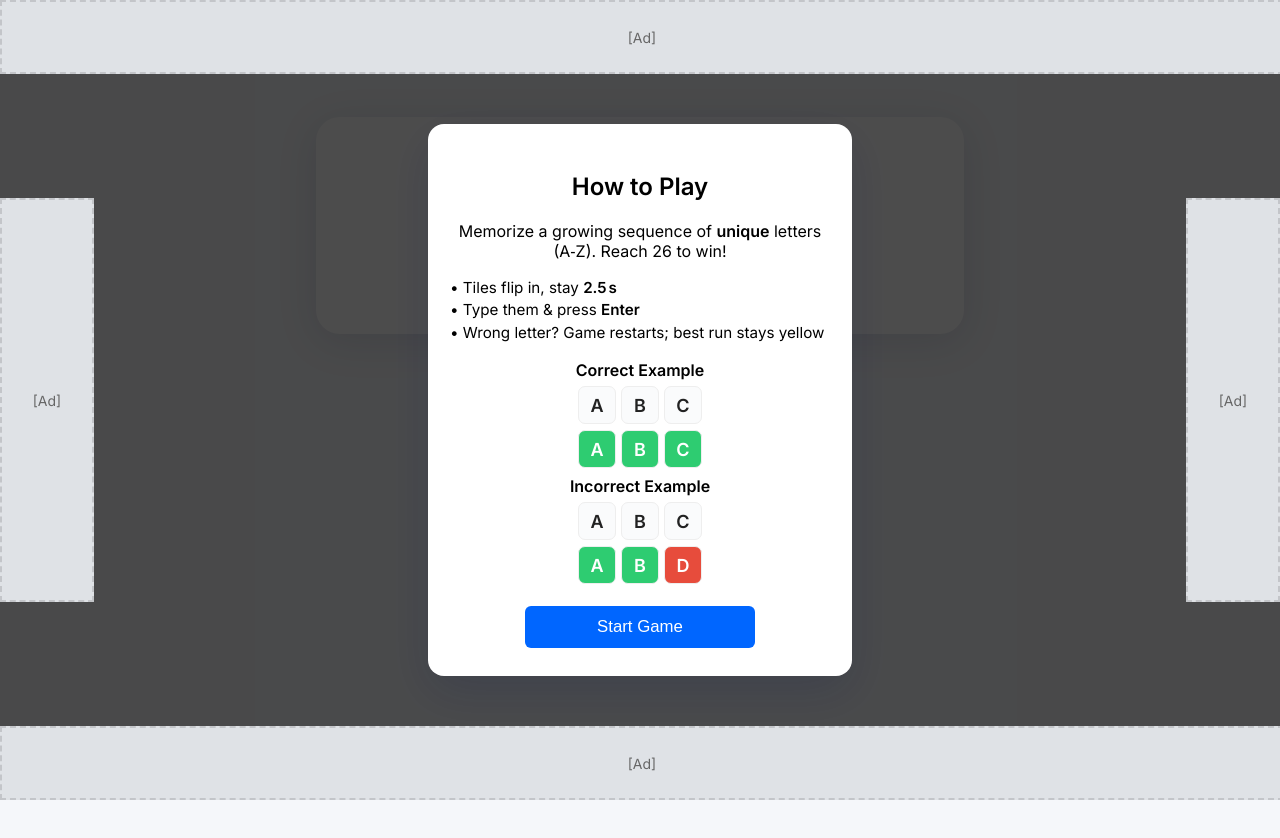
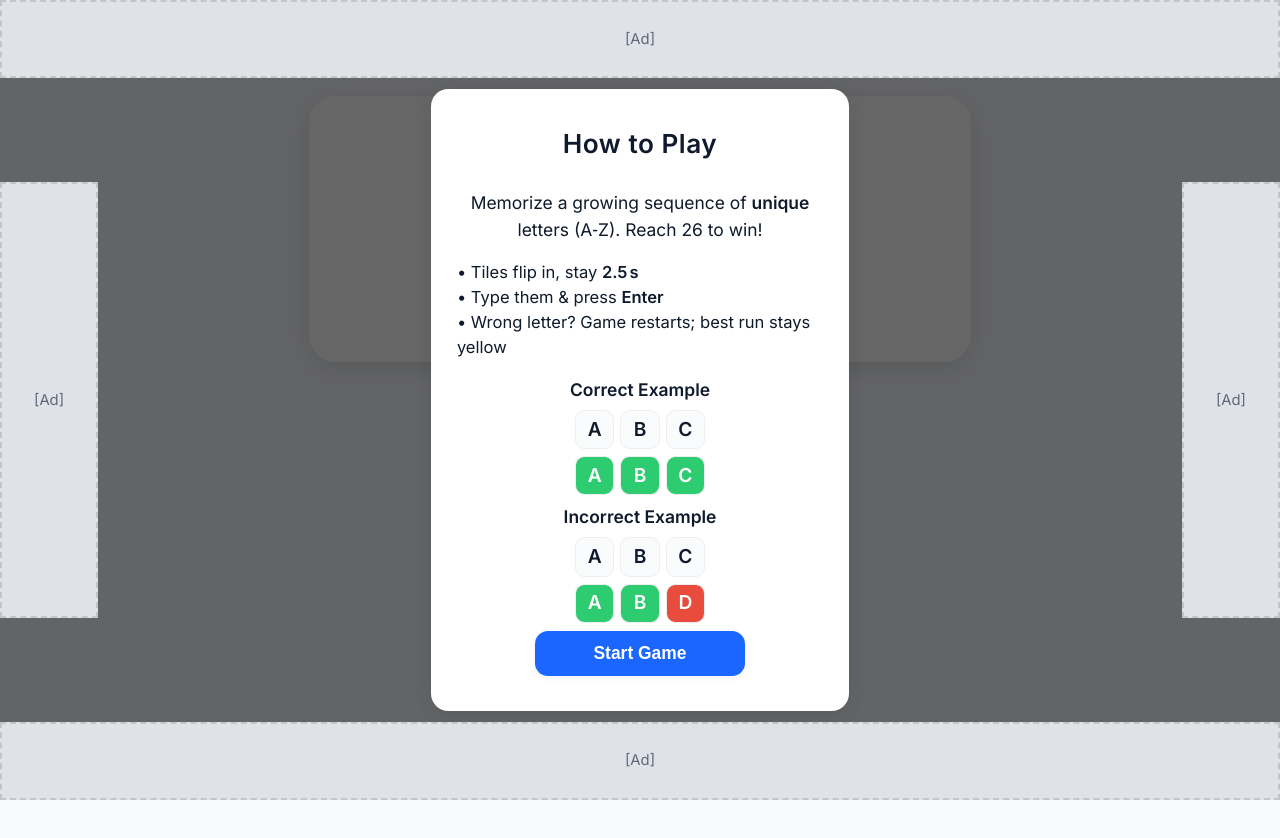
Before and after one commit to kyleksmith21/alpha-focus, a plain HTML site: page index.html in a window 1280 px wide. After the commit the page ends 800 px from the top, so only its background shows below. Drawn offline with nearby package versions, Linux system fonts and the light colour scheme.

Commit message:
Update css in index.html

```diff
--- a/index.html
+++ b/index.html
@@ -6,255 +6,283 @@
   <meta name="viewport" content="width=device-width, initial-scale=1" />
   <link href="https://fonts.googleapis.com/css2?family=Inter:wght@400;600&display=swap" rel="stylesheet" />
   <style>
+    /* =============================================
+   Alpha Focus – Modernized CSS (June 2025)
+   — Sleek, minimal & fully responsive —
+   ============================================= */
+
+  /* Custom properties — tweak once, theme everywhere */
   :root {
-      --primary: #0066ff;
-      --status-green: #43d48a;
-      --status-yellow: #ffd43b;
-      --status-gray: #e2e2e2;
-      --tile-front: #fff;
-      --tile-back: #dfe2e6;
-      --correct: #2ecc71;
-      --wrong: #e74c3c;
-      --modal-bg: rgba(0, 0, 0, 0.7);
+    /* palette */
+    --clr-primary-h: 220;
+    --clr-primary-s: 100%;
+    --clr-primary-l: 55%;
+    --clr-primary: hsl(var(--clr-primary-h) var(--clr-primary-s) var(--clr-primary-l));
+    --clr-bg: #f7f9fc;
+    --clr-surface: #ffffff;
+    --clr-surface-alt: #dfe2e6;
+    --clr-text: #0f1a2c;
+
+    --clr-success: #2ecc71;
+    --clr-warning: #ffd43b;
+    --clr-error:   #e74c3c;
+
+    --radius-xl: 1.5rem;
+    --radius-md: .75rem;
+
+    /* elevation */
+    --shadow-sm: 0 2px 6px rgb(16 22 26 / .06);
+    --shadow-md: 0 6px 24px rgb(16 22 26 / .12);
+
+    /* tile size */
+    --tile: 3rem;
+    --transition: .35s cubic-bezier(.45,.02,.6,1.01);
   }
 
-    html, body {
-      margin: 0;
-      padding: 0;
-      font-family: 'Inter', sans-serif;
-      background: #f5f7fa;
-      min-height: 100vh;
+  /* Dark‑mode support */
+  @media (prefers-color-scheme: dark) {
+    :root {
+      --clr-bg: #12141b;
+      --clr-surface: #1e212c;
+      --clr-surface-alt: #353946;
+      --clr-text: #eef1f5;
+      --shadow-sm: 0 2px 6px rgb(0 0 0 / .35);
+      --shadow-md: 0 8px 32px rgb(0 0 0 / .4);
+    }
   }
 
+  /* Reset & base styles */
+  *, *::before, *::after { box-sizing: border-box; }
+
+  html      { height: 100%; font-size: clamp(15px, 1.05vw + .25rem, 18px); }
+
   body {
-      padding-top: 85px;
-      padding-bottom: 85px;
+    min-height: 100%;
+    margin: 0;
+    padding-block: 5.5rem;        /* room for sticky ads */
+    font-family: "Inter", system-ui, sans-serif;
+    line-height: 1.55;
+    background: var(--clr-bg);
+    color: var(--clr-text);
+    -webkit-font-smoothing: antialiased;
+    text-rendering: optimizeLegibility;
   }
 
-    h1 {
-      margin: 0 0 24px;
-      text-align: center;
+  /* Headings */
+  h1, h2 {
     font-weight: 600;
-      color: #0e2340;
-      letter-spacing: .03em;
+    letter-spacing: .02em;
+    margin-block: 0 1.4rem;
   }
 
-    /* Ads */
-    .ad-placeholder {
-      background: var(--tile-back);
-      border: 2px dashed #c3c5c9;
+  h1 { text-align: center; font-size: 2rem; }
+
+  /* Advert placeholders — collapse on small viewports */
+  .ad-placeholder,
+  .ad-side {
     display: flex;
     align-items: center;
     justify-content: center;
-      color: #666;
-      font-size: 14px;
+    font-size: .85rem;
+    font-weight: 500;
+    color: #5f6878;
+    background: var(--clr-surface-alt);
+    border: 2px dashed #c3c5c9;
   }
 
   #ad-top, #ad-bottom {
     position: fixed;
-      left: 0;
-      width: 100%;
-      height: 70px;
+    inset-inline: 0;
+    height: 4.5rem;
     z-index: 120;
   }
 
-    #ad-top { top: 0; }
+  #ad-top    { top: 0; }
   #ad-bottom { bottom: 0; }
 
   .ad-side {
     position: fixed;
     top: 50%;
-      width: 90px;
-      height: 400px;
+    width: 5.625rem;             /* 90px */
+    height: 25rem;               /* 400px */
     transform: translateY(-50%);
-      background: var(--tile-back);
-      border: 2px dashed #c3c5c9;
-      display: flex;
-      align-items: center;
-      justify-content: center;
     z-index: 120;
-      color: #666;
-      font-size: 14px;
   }
 
-    #ad-left { left: 0; }
+  #ad-left  { left: 0; }
   #ad-right { right: 0; }
 
-    /* Game Card */
+  @media (max-width: 900px) {
+    .ad-side { display: none; }
+  }
+  @media (max-width: 600px) {
+    #ad-top, #ad-bottom { display: none; }
+    body { padding-block: 2rem; }
+  }
+
+  /* === Card (game container) === */
   .card {
-      width: 100%;
-      max-width: 600px;
-      margin: 32px auto;
-      background: #fff;
-      border-radius: 24px;
-      box-shadow: 0 8px 40px rgba(30, 30, 80, .12);
-      padding: 32px 24px 48px;
+    width: min(100%, 38rem);
+    margin-inline: auto;
+    background: var(--clr-surface);
+    border-radius: var(--radius-xl);
+    padding: 2.5rem 1.75rem 3.5rem;
+    box-shadow: var(--shadow-md);
     position: relative;
     z-index: 1;
   }
 
-    /* Status bar */
+  /* Status bar — dots */
   .status-bar {
-      display: flex;
-      gap: 6px;
-      justify-content: center;
-      margin: 18px 0;
+    display: grid;
+    grid-template-columns: repeat(26, 1fr);
+    gap: .35rem;
+    margin-block: 1.25rem 1.75rem;
+    max-width: 22rem;
+    margin-inline: auto;
   }
 
   .dot {
-      width: 22px;
-      height: 22px;
-      border-radius: 7px;
-      background: var(--status-gray);
-      border: 1px solid #ddd;
+    aspect-ratio: 1/1;
+    border-radius: .65rem;
+    background: #e2e2e2;
+    border: 1px solid #dbdbdb;
   }
 
-    .dot.green {
-      background: var(--status-green);
-      border-color: var(--status-green);
-    }
+  .dot.green  { background: var(--clr-success); border-color: var(--clr-success); }
+  .dot.yellow { background: var(--clr-warning); border-color: var(--clr-warning); }
 
-    .dot.yellow {
-      background: var(--status-yellow);
-      border-color: var(--status-yellow);
-    }
-
-    /* Tiles */
+  /* Sequence tiles */
   #sequence-tiles {
     display: flex;
-      gap: 8px;
+    flex-wrap: wrap;
+    gap: .5rem;
     justify-content: center;
-      flex-wrap: wrap;
-      min-height: 56px;
+    min-height: var(--tile);
   }
 
   .tile {
-      width: 48px;
-      height: 48px;
+    width: var(--tile);
+    height: var(--tile);
     position: relative;
     transform-style: preserve-3d;
-      transition: transform .4s cubic-bezier(.45, .02, .6, 1.01);
+    transition: transform var(--transition);
   }
 
   .face {
     position: absolute;
-      width: 100%;
-      height: 100%;
-      display: flex;
-      align-items: center;
-      justify-content: center;
-      border-radius: 10px;
+    inset: 0;
+    display: grid;
+    place-content: center;
+    border-radius: var(--radius-md);
     font-weight: 600;
-      font-size: 20px;
+    font-size: 1.25rem;
+    user-select: none;
     backface-visibility: hidden;
-      box-shadow: 0 1px 3px rgba(0, 0, 0, .07);
+    box-shadow: var(--shadow-sm);
   }
 
-    .front {
-      background: var(--tile-front);
-      color: #111;
+  .front { background: var(--clr-surface); }
+  .back  { background: var(--clr-surface-alt); transform: rotateY(180deg); }
+
+  .flipped { transform: rotateY(180deg); }
+
+  .correct { background: var(--clr-success) !important; color: #fff !important; }
+  .wrong   { background: var(--clr-error) !important;   color: #fff !important; }
+
+  /* Buttons */
+  .btn,
+  .modal-btn {
+    display: inline-block;
+    width: min(12rem, 80%);
+    padding-block: .7rem;
+    font-size: 1rem;
+    font-weight: 600;
+    border: 0;
+    border-radius: var(--radius-md);
+    color: #fff;
+    cursor: pointer;
+    background: var(--clr-primary);
+    box-shadow: var(--shadow-sm);
+    transition: transform .15s ease, box-shadow .25s ease;
+    text-align: center;
   }
 
-    .back {
-      background: var(--tile-back);
-      color: #111;
-      transform: rotateY(180deg);
+  .btn:hover,
+  .modal-btn:hover {
+    transform: translateY(-2px);
+    box-shadow: 0 6px 20px rgb(0 0 0 / .15);
   }
 
-    .flipped { transform: rotateY(180deg); }
-    .correct { background: var(--correct) !important; color: #fff !important; }
-    .wrong { background: var(--wrong) !important; color: #fff !important; }
+  .btn:active,
+  .modal-btn:active { transform: translateY(0); }
 
-    /* Buttons */
-    .btn {
-      display: block;
-      margin: 16px auto 0;
-      padding: 11px 0;
-      width: 200px;
-      font-size: 1.05em;
-      font-weight: 500;
-      background: var(--primary);
-      color: #fff;
-      border: none;
-      border-radius: 8px;
-      cursor: pointer;
-    }
+  .btn.hide { display: none !important; }
 
-    .hide { display: none !important; }
-
-    /* Modal */
+  /* Modals */
   .modal-bg {
     position: fixed;
-      top: 0;
-      left: 0;
-      width: 100vw;
-      height: 100vh;
-      background: var(--modal-bg);
-      display: flex;
-      align-items: center;
-      justify-content: center;
+    inset: 0;
+    background: rgb(0 0 0 / .6);
+    display: grid;
+    place-content: center;
     z-index: 110;
+    padding: 1.5rem;
   }
 
   .modal {
-      background: #fff;
-      border-radius: 16px;
-      max-width: 380px;
-      width: 90vw;
-      padding: 28px 22px;
+    background: var(--clr-surface);
+    border-radius: var(--radius-lg, 1rem);
+    width: min(90vw, 24rem);
+    padding: 2rem 1.5rem;
     text-align: center;
-      box-shadow: 0 16px 48px rgba(10, 20, 80, .15);
+    box-shadow: var(--shadow-md);
   }
 
-    .modal-btn {
-      margin-top: 14px;
-      padding: 11px 0;
-      width: 78%;
-      max-width: 230px;
-      font-size: 1.05em;
-      font-weight: 500;
-      background: var(--primary);
-      color: #fff;
-      border: none;
-      border-radius: 6px;
-      cursor: pointer;
-    }
-
-    /* How‑to examples */
+  /* How‑to demo */
   .tiles-demo {
     display: flex;
-      gap: 5px;
+    gap: .35rem;
     justify-content: center;
-      margin: 6px 0;
+    margin-block: .4rem;
   }
 
   .tile-demo {
-      width: 36px;
-      height: 36px;
-      border-radius: 7px;
-      display: flex;
-      align-items: center;
-      justify-content: center;
+    width: 2.25rem;
+    height: 2.25rem;
+    border-radius: .55rem;
+    display: grid;
+    place-content: center;
+    font-size: 1.1rem;
     font-weight: 600;
-      font-size: 18px;
     border: 1.5px solid #eee;
     background: #fafbfc;
-      color: #222;
+    color: var(--clr-text);
   }
 
-    .tile-demo.correct { background: var(--correct); color: #fff; }
-    .tile-demo.wrong { background: var(--wrong); color: #fff; }
+  .tile-demo.correct { background: var(--clr-success); color: #fff; }
+  .tile-demo.wrong   { background: var(--clr-error);   color: #fff; }
 
+  /* Letter ribbons in loss modal */
   .letter {
     display: inline-block;
-      padding: 4px 6px;
-      border-radius: 6px;
-      margin: 2px;
+    padding: .4rem .5rem;
+    margin: .15rem;
+    border-radius: .5rem;
     font-weight: 600;
   }
 
-    .letter.correct { background: var(--correct); color: #fff; }
-    .letter.wrong { background: var(--wrong); color: #fff; }
+  .letter.correct { background: var(--clr-success); color: #fff; }
+  .letter.wrong   { background: var(--clr-error);   color: #fff; }
+
+  /* Utility */
+  .hide { display: none !important; }
+
+  /* Motion reduction */
+  @media (prefers-reduced-motion: reduce) {
+    * { transition: none !important; animation-duration: .01ms !important; animation-iteration-count: 1 !important; }
+  }
+
   </style>
 </head>
 
```
Lines whose indentation alone changed are shown as unchanged.
